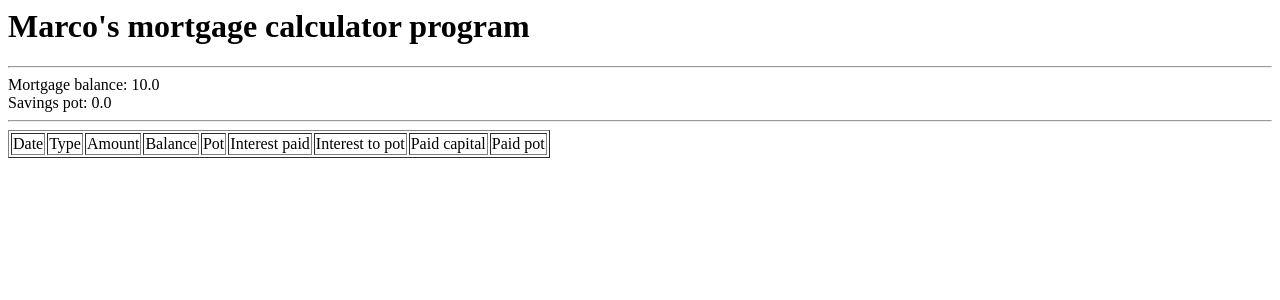
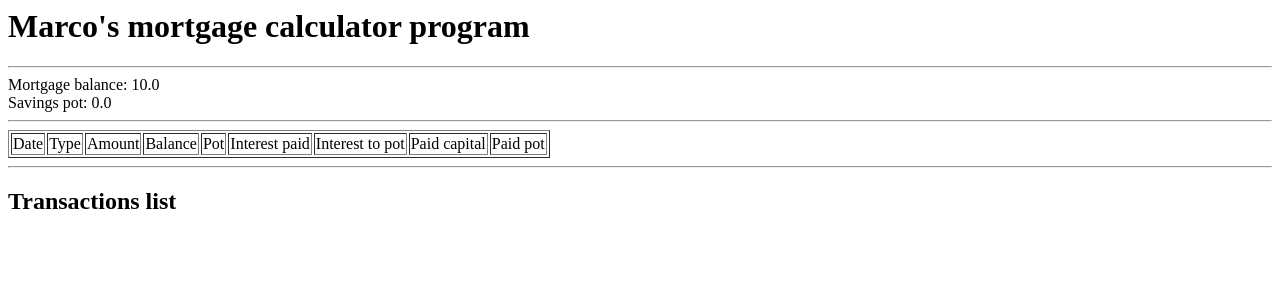
Before and after one commit to Breakthru/splitbills, a Django app: page /offset/mtg/1/ in a window 1280 px wide. Shown: the top 300 px of the page. Run offline with Django 3.2, Linux system fonts and the light colour scheme; tables that the repository leaves empty hold one stand-in row (values such as "Sample post").

Commit message:
fixed transaction list in view

```diff
--- a/offset/templates/offset/mortgage.html
+++ b/offset/templates/offset/mortgage.html
@@ -2,5 +2,7 @@
 <body>
 <h1>Marco's mortgage calculator program</h1><hr>
 {{ table |safe }}
+<hr>
+{{ transactions |safe }}
 </body>
 </html>
--- a/offset/views.py
+++ b/offset/views.py
@@ -37,15 +37,14 @@
     transactions.reverse()
     return transactions
 
-def calculate():
+def calculate(mtg):
     output = ""
     display = """<table border="1">
     <tr><td>Date</td><td>Type</td><td>Amount</td>
     <td>Balance</td><td>Pot</td><td>Interest paid</td>
     <td>Interest to pot</td><td>Paid capital</td><td>Paid pot</td></tr>
     """
-    mtg = Mortgage.objects.all()[0]
-    transactions_list = build_transaction_list(mtg) #Transaction.objects.all().order_by('date')
+    transactions_list = build_transaction_list(mtg)
     mtgcalc = MortgageCalculator(balance=mtg.initial_balance, rate=mtg.initial_rate, term=mtg.term, d0=mtg.start_date)
     for t in transactions_list:
         mtgcalc.do_transaction(t)
@@ -69,12 +68,12 @@
 
 
 def mtg(request, id):
-    transactions_list = Transaction.objects.filter(mtg_id=id).order_by('-date')
-    output = calculate()
-    # output = ""
-    # output += '<h2>Transactions list</h2><br><ul>'
-    # for t in transactions_list:
-    #     output += '<li>'+str(t.date)+' , '+str(t.type)+' , &pound;'+str(t.amount)+'</li>'
-    # output += '</ul>'
-    # context['transactions'] = output
-    return render(request, 'offset/mortgage.html', {'table': output})
+    mtg = Mortgage.objects.filter(id=id)[0]
+    table = calculate(mtg)
+    transactions_list = build_transaction_list(mtg)
+    transactions = ""
+    transactions += '<h2>Transactions list</h2><br><ul>'
+    for t in transactions_list:
+        transactions += '<li>'+str(t.date)+' , '+str(t.type)+' , &pound;'+str(t.amount)+'</li>'
+    transactions += '</ul>'
+    return render(request, 'offset/mortgage.html', {'table': table, 'transactions': transactions})
```
